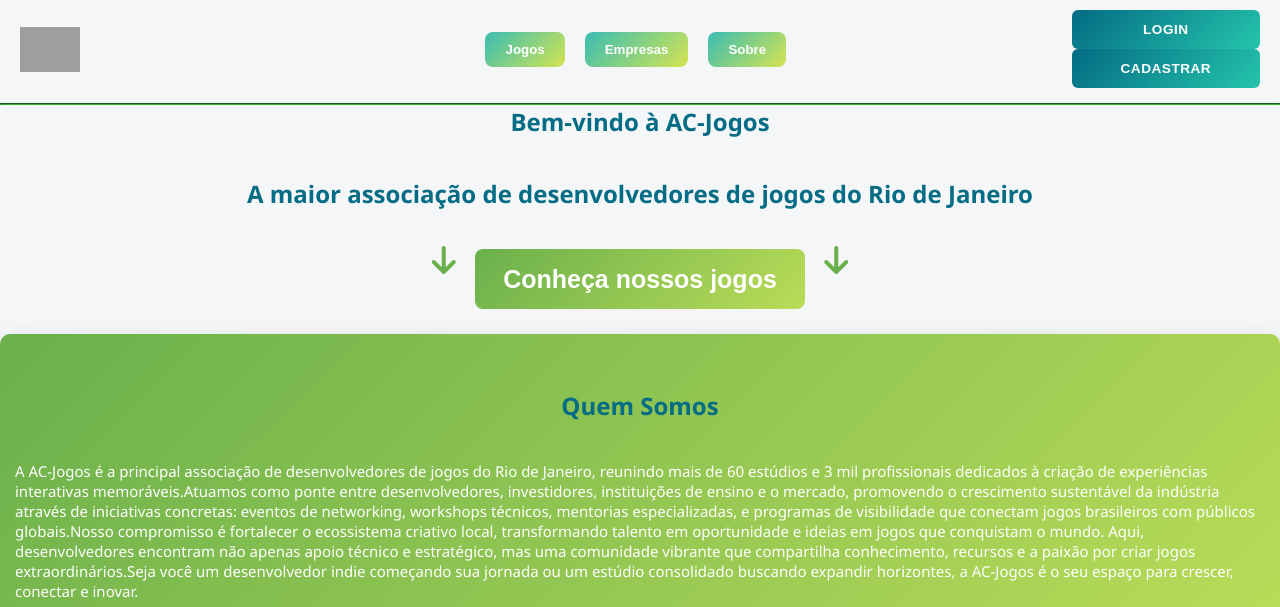
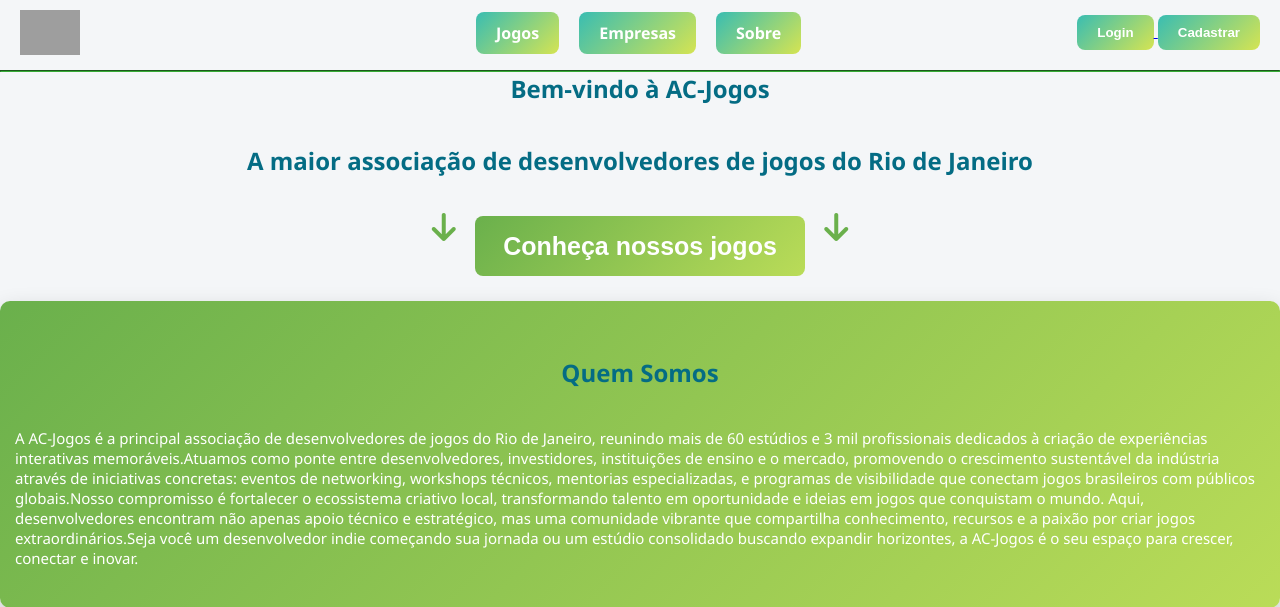
Before and after one commit to thiago-de-mattos/Projeto-Integrador, a Django app: page /vitrine/ in a window 1280 px wide; the page is wider, and only the part inside the window is pictured. Shown: the top 607 px of that part. Run offline with Django 5.2, Linux system fonts and the light colour scheme; the visitor is signed in with stand-in values (Sample User, id 1); grey boxes are pictures that could not be loaded.

Commit message:
feat:aplicando a responsividade

```diff
--- a/templates/vitrine.html
+++ b/templates/vitrine.html
@@ -11,27 +11,43 @@
 </head>
 
 <body>
-    <nav class="nav-bar">
+<nav class="nav-bar">
 
-        <img src="https://ggjv4.s3.us-west-1.amazonaws.com/files/styles/sidebar_full/s3/jam_sites/2025/162364/site_poster/logo-vert-fullcolor.png?VersionId=s.86rgjwEhWjZKF.EPF0IRrXA7vJXITK&itok=Z-jYtdsg" alt="Logo AC-Jogos" width="60">
-        <div class="nav-button">
-            <ul class="lista">
-                <li><button class="btn-primary-lista" ><a href="#jogos">Jogos</a></button></li>
-                <li><button class="btn-primary-lista"><a href="#empresas">Empresas</a></button></li>
-                <li><button class="btn-primary-lista"><a href="#sobre">Sobre</a></button></li>
-            </ul>
+    <img src="https://ggjv4.s3.us-west-1.amazonaws.com/files/styles/sidebar_full/s3/jam_sites/2025/162364/site_poster/logo-vert-fullcolor.png?VersionId=s.86rgjwEhWjZKF.EPF0IRrXA7vJXITK&itok=Z-jYtdsg"
+        alt="Logo AC-Jogos" width="60">
 
-            <div class="botoes">
-                <a href="{% url 'login' %}" class="botao">
-                    <button class="btn-primary">Login</button>
-                </a>
+    <!-- MENU DESKTOP -->
+    <ul class="lista desktop-menu">
+        <li><a href="#jogos" class="btn-primary-lista">Jogos</a></li>
+        <li><a href="#empresas" class="btn-primary-lista">Empresas</a></li>
+        <li><a href="#sobre" class="btn-primary-lista">Sobre</a></li>
+    </ul>
 
-                <a href="{% url 'cadastro' %}" class="botao">
-                    <button class="btn-primary">Cadastrar</button>
-                </a>
+    <!-- LOGIN / CADASTRAR (SEMPRE VISÍVEL) -->
+    <div class="botoes">
+        <a href="{% url 'login' %}">
+            <button class="btn-primary-lista">Login</button>
+        </a>
+        <a href="{% url 'cadastro' %}">
+            <button class="btn-primary-lista">Cadastrar</button>
+        </a>
+    </div>
+
+    <!-- HAMBURGER -->
+    <button class="hamburger" aria-label="Abrir menu">
+        <i class="fa-solid fa-bars"></i>
+    </button>
+
+</nav>
 
 
-    </nav>
+<!-- MENU MOBILE -->
+<div class="menu-mobile">
+    <a href="#jogos">Jogos</a>
+    <a href="#empresas">Empresas</a>
+    <a href="#sobre">Sobre</a>
+</div>
+
 
 
     <hr>
@@ -228,6 +244,15 @@
     <footer>
         &copy; Todos os Direitos Reservados a AC-Jogos
     </footer>
+    <script>
+    const hamburger = document.querySelector('.hamburger');
+    const menuMobile = document.querySelector('.menu-mobile');
+
+    hamburger.addEventListener('click', () => {
+        menuMobile.classList.toggle('show');
+    });
+</script>
+
 </body>
 
 </html>
```
